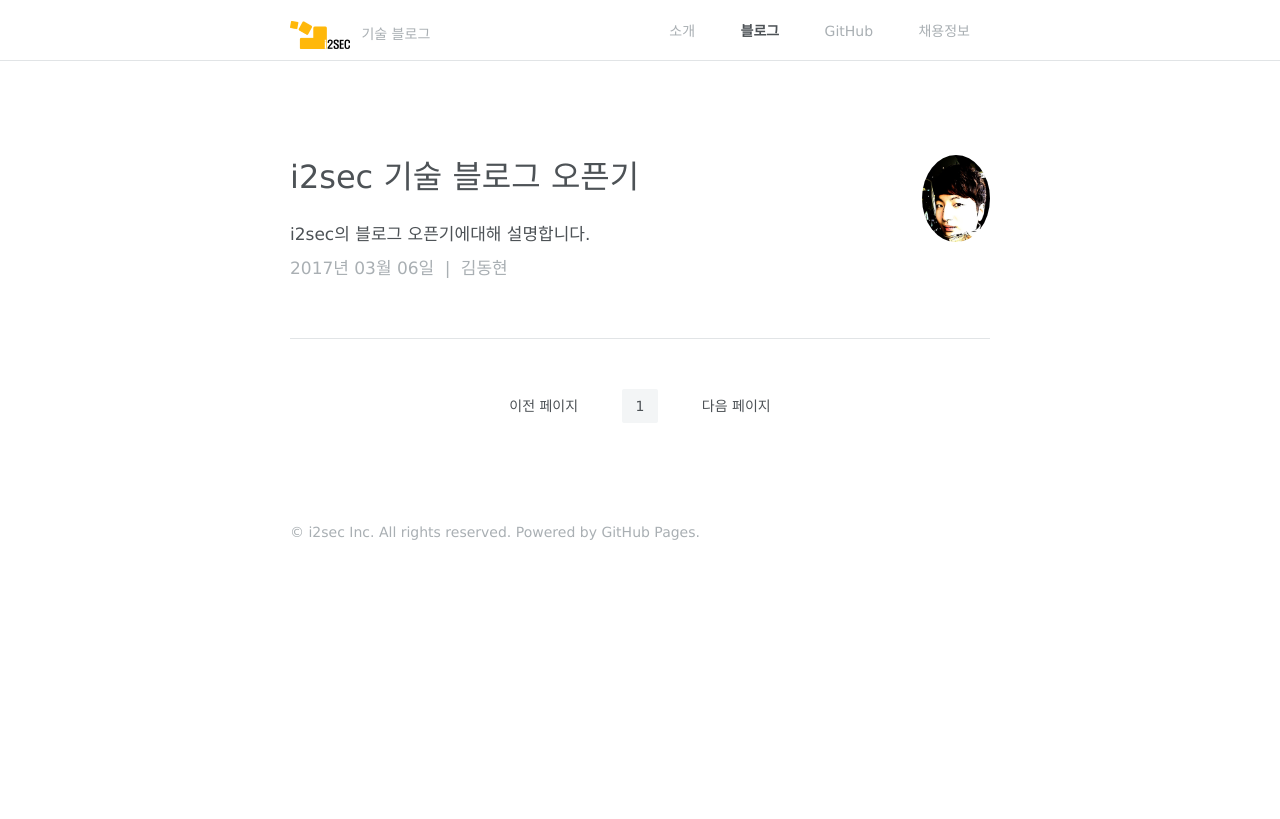
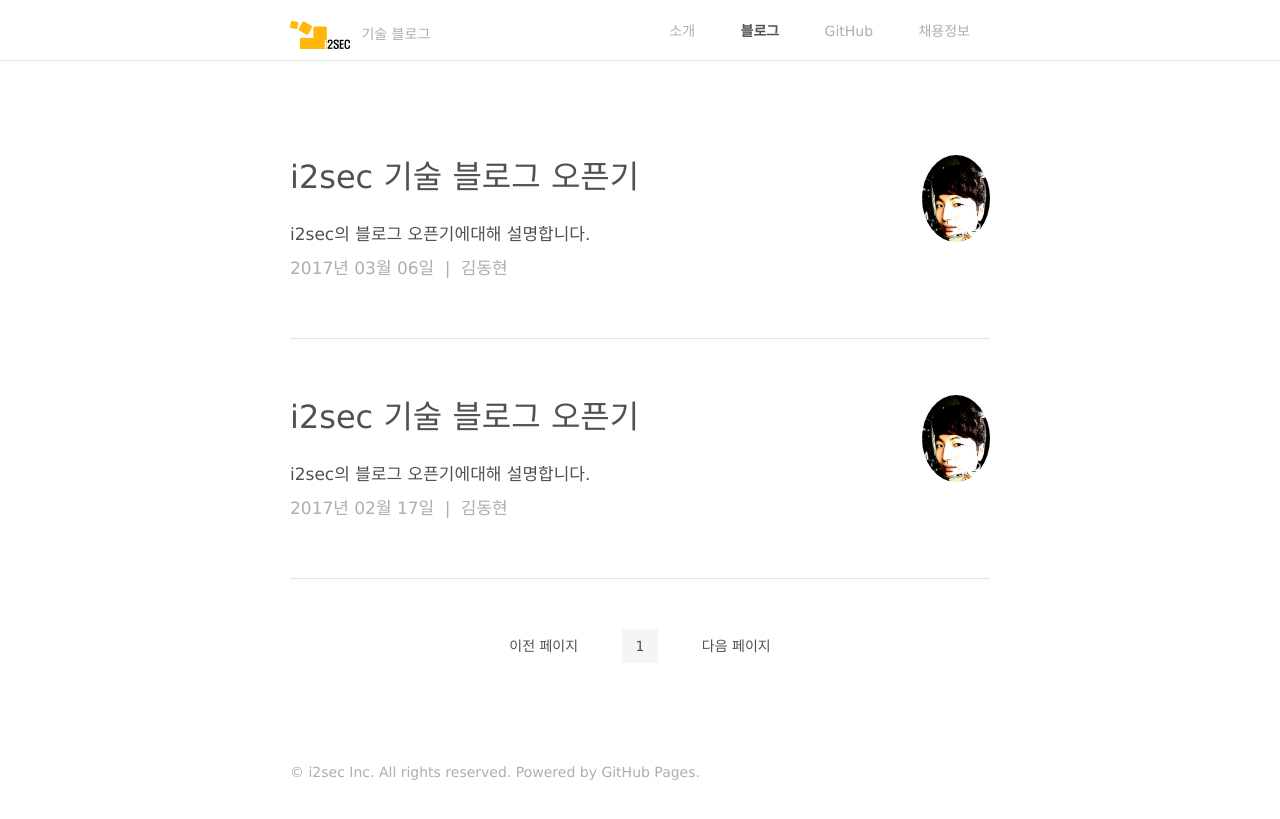
Before and after one commit to i2sec/i2sec.github.io, a Jekyll site: the page built from index.html, in a window 1280 px wide. Shown: the top 819 px of the page. Built offline with Jekyll 4.4.1, drawn with Linux system fonts in a browser that asks for light colours; nearby versions of some CDN libraries; some web fonts are replaced; the list of posts is cut into pages by our own code; part of the change alters nothing that is shown.

Commit message:
Updated Link

```diff
--- a/_layouts/default.html
+++ b/_layouts/default.html
@@ -100,7 +100,7 @@
               {% if page.url != '/about.html' and page.url != '/jobs.html' %}
               selected
               {% endif %} menu-blog" href="/index.html">블로그</a></li>
-            <li><a class="menu-github" href="https://github.com/spoqa">GitHub</a></li>
+            <li><a class="menu-github" href="https://github.com/i2sec">GitHub</a></li>
             {% if site.trawler_mode %}
             <li><a class="
               {% if page.url == '/jobs.html' %}
--- /dev/null
+++ b/_posts/2017-02-17-openblog.md
@@ -0,0 +1,58 @@
+---
+layout: entry
+title: i2sec 기술 블로그 오픈기
+author: 김동현
+author-email: kdh@i2sec.co.kr
+description: i2sec의 블로그 오픈기에대해 설명합니다.
+publish: true
+---
+
+안녕하세요. i2sec의 김동현입니다.
+내부기술성장을 위해 이래저래 열심히 하고 있지만, 이제서야 발판인 블로그를 오픈하게 됬네요.
+본 글에서는 github.io로 이전하게 된 계기와 여러가지 잡담 및 포스팅 방향에 대해 서술합니다.
+
+### 블로그 오픈해보자
+사실 저는 개인 블로그 운영기간은 매우 길었습니다. 2012년에서 14년도까지는 네이버 블로그,
+그 이후에는 [Tistory 블로그][pupu-blog], 마지막으로 최근 [github 블로그][pupu-github]까지 매우 다양한 플랫폼을 이용해 보았습니다.
+Wordpress기반으로 회사 블로그를 만들었다가 한달만에 빠르게 삭제한 경험도 있구요.
+플랫폼마다 검색엔진에서의 유입량이 다르고, 유입타겟 등이 다 달랐습니다.
+회사 블로그를 운영하려고 하니 여러가지 신경쓸 내용이 많더군요. 이래저래 지체되고 있다가 최근 한 계기로 인해 제대로 운영해 보려 합니다.
+(곤 CEO가 많이 쪼았어요. 내부 기술공유만 하지말고 외부에도 좋은내용 알리라고...ㅠㅠ)
+
+### 왜 Github.io로?
+저는 참 개발하는걸 좋아합니다. 지금도 여러가지 개인/팀 프로젝트를 하고 있구요.
+최근 필수적으로 사용하는게 Github 프로젝트인데요. 최근에서야 github.io 서비스를 알게 되었습니다.
+그래서, 제가 직접 한번 만들어 보고 ([예제][pupu-github]) 아래와 같은 이유로 선택하게 되었습니다.
+
+- 우선, 도메인 값이 전혀 들지 않습니다. (좀 장기적인 서비스는 도메인서비스를 고려해야되는데 참 좋더군요.)
+- 원하는 기능은 직접 개발해 넣을 수 있습니다. (블로그 서비스와는 느낌이 많이 달랐습니다.)
+- 포스팅의 버젼관리를 아주 편하게 할 수 있습니다.
+- 구글검색유입량이 상당히 잘 됩니다.
+- MD문법으로 한번만 작성해보면 손에 아주 잘 익습니다. (마우스 클릭 싫어하면 적응이 참 편합니다.)
+
+위 이유로 github.io를 선택하게 되었고, 제가 메인 매니지먼트를 맡아 운영할 예정입니다.
+
+### 어떤 포스트가 작성되는가?
+우선 저희는 현재 정보보안 컨설팅 및 교육을 메인사업으로 하고 있습니다.
+사업분야에 맞는 내부 연구원들의 연구결과 및 공부결과를 블로그 글에 적으려고 합니다.
+아래와 같은 주기로 글이 작성 됩니다.
+- 장기교육생들의 Best Project TOP 3
+- 내부 연구원들의 단기/중기/장기 프로젝트
+- 정보보안 Hot Issue 정리
+- 실무 정보보안컨설팅 중 흥미로운 사례(고객사 명 및 주요자산은 비공개)
+- 0-Day 분석 글, 국내외 보안 통계 등 등 ..
+- IT관련 모든 기술(빅데이터, 머신러닝, 딥러닝, AI...)
+대부분의 기술적 주제를 다룬다고 생각하시면 될 것 같아요.
+
+
+## 마무리
+
+[i2sec][i2sec]블로그는 이제 시작합니다.
+주변에 관심있는 분들이 많은 만큼, 조언도 많이 해주시고 칭찬도 많이 해주시면 좋겠습니다.
+좋은 정보를 알리고, 공유에 앞장서는 i2sec 해킹팀이 되겠습니다.
+감사합니다.
+
+
+[i2sec]: http://i2sec.co.kr
+[pupu-blog]: http://hackpupu.tistory.com
+[pupu-github]: https://hackpupu.github.io
```
